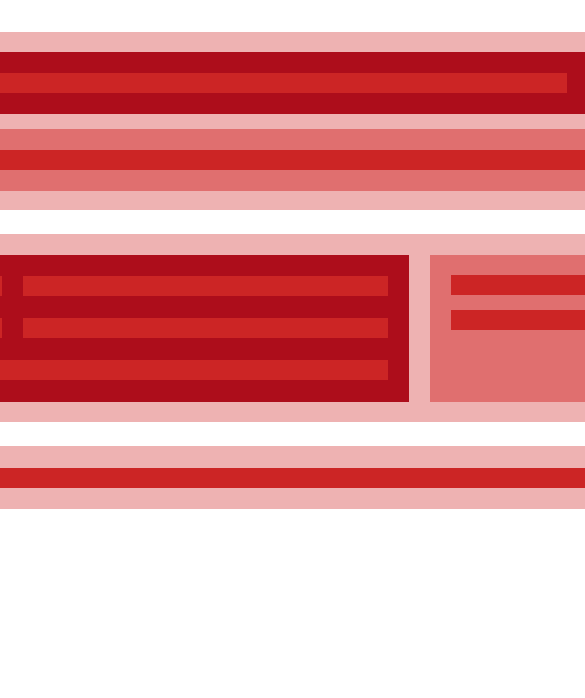
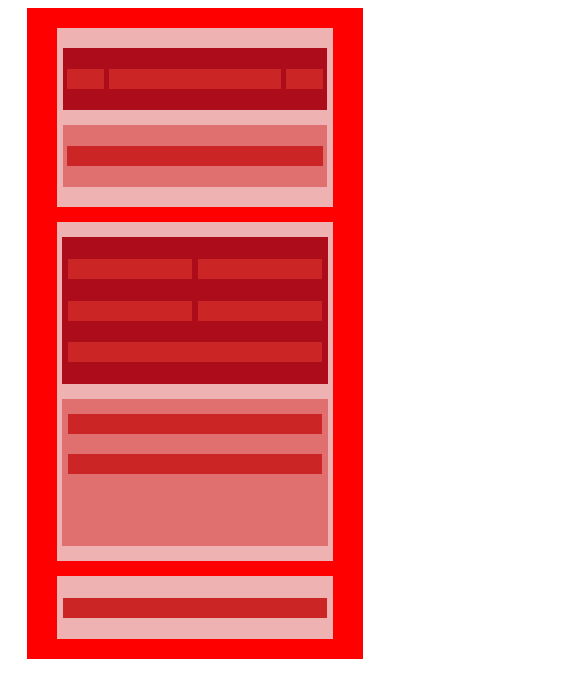
Before and after one commit to jdtb4/sprint1, a plain HTML site: page sprint1/nivel1/exercici2_index.html in a window 390 px wide. Shown: the top 698 px of the page, 585 px wide, since content can reach past the window. Drawn offline with Linux system fonts and the light colour scheme.

Commit message:
Sprint 1 Ejercicio 2 - Responsive

```diff
--- a/sprint1/nivel1/exercici2_style.css
+++ b/sprint1/nivel1/exercici2_style.css
@@ -3,16 +3,19 @@
     flex-direction: column;
     align-items: center;
     justify-content: space-evenly;
-    height: 525px;
+    height: 530px;
+    max-width: 90%;
+    margin: 0 auto;
+    background-color: red;
 }
 
 .first-block {
     display: flex;
     flex-direction: column;
     align-items: center;
-    justify-content: center;
-    width: 1200px;
-    gap: 15px;
+    justify-content: space-evenly;
+    max-width: 82%;
+    width: 82%;
     height: 178px;
     background-color: rgb(238, 178, 178);
 }
@@ -21,43 +24,37 @@
     display: flex;
     align-items: center;
     justify-content: space-evenly;
-    width: 1159px;
+    width: 96%;
     height: 62px;
     background-color: rgb(173, 13, 27);
 }
 
-.first-block-item1 {
+.first-block-item1,.first-block-item3 {
     display: flex;
-    width: 166px;
+    width: 14%;
     height: 20px;
     background-color: rgb(204, 37, 37);
 }
 
 .first-block-item2 {
     display: flex;
-    width: 744px;
+    width: 65%;
     height: 20px;
     background-color: rgb(204, 37, 37)
 }
 
-.first-block-item3 {
-    display: flex;
-    width: 166px;
-    height: 20px;
-    background-color: rgb(204, 37, 37);
-}
 .first-block-element2 {
     display: flex;
     align-items: center;
     justify-content: space-evenly;
-    width: 1159px;
+    width: 96%;
     height: 62px;
     background-color: rgb(224, 111, 111);
 }
 
 .first-block-item4 {
     display: flex;
-    width: 1117px;
+    width: 96.5%;
     height: 20px;
     background-color: rgb(204, 37, 37);
 }
@@ -66,7 +63,7 @@
     display: flex;
     align-items: center;
     justify-content: space-evenly;
-    width: 1200px;
+    width: 82%;
     height: 188px;
     background-color: rgb(238, 178, 178);
 }
@@ -75,7 +72,7 @@
     display: flex;
     flex-direction: column;
     justify-content: space-evenly;
-    width: 792px;
+    width: 65%;
     height: 147px;
     background-color: rgb(173, 13, 27);
 }
@@ -87,7 +84,7 @@
 }
 
 .second-block-item1,.second-block-item2 {
-    width: 365px;
+    width: 46.5%;
     height: 20px;
     background-color: rgb(204, 37, 37)
 }
@@ -99,14 +96,14 @@
 }
 
 .second-block-item3,.second-block-item4 {
-    width: 365px;
+    width: 46.5%;
     height: 20px;
     background-color: rgb(204, 37, 37)
 }
 
 .second-block-item5 {
     align-self: center;
-    width: 751px;
+    width: 95.5%;
     height: 20px;
     background-color: rgb(204, 37, 37);
 }
@@ -115,22 +112,22 @@
     display: flex;
     flex-direction: start;
     flex-direction: column;
-    gap: 15px;
+    gap: 20px;
     align-items: center;
-    width: 343px;
+    width: 28.5%;
     height: 147px;
     background-color: rgb(224, 111, 111);
 }
 
 .second-block-item6 {
     margin-top: 20px;
-    width: 302px;
+    width: 88%;
     height: 20px;
     background-color: rgb(204, 37, 37);
 }
 
 .second-block-item7 {
-    width: 302px;
+    width: 88%;
     height: 20px;
     background-color: rgb(204, 37, 37);
 }
@@ -139,14 +136,51 @@
     display: flex;
     align-items: center;
     justify-content:space-evenly;
-    width: 1200px;
+    width: 82%;
     height: 63px;
     background-color: rgb(238, 178, 178);
 }
 
 .third-block-element {
     display: flex;
-    width: 1159px;
+    width: 96%;
     height: 20px;
     background-color: rgb(204, 37, 37)
 }
+
+@media (max-width: 820px) {
+    .second-block {
+        flex-direction: column;
+        height: inherit;
+        margin-top: 15px;
+        margin-bottom: 15px;
+
+    }
+    .container,.first-block {
+        height: inherit;
+        padding-top: 20px;
+        padding-bottom: 20px;
+    }
+    .first-block-element2 {
+        margin-top: 15px;
+    }
+    .second-block {
+        padding-top: 15px;
+    }
+
+    .second-block-element {
+        width: 96.5%;
+    }
+    .second-block-element2 {
+        width: 96.5%;
+        margin-top: 15px;
+        margin-bottom: 15px;
+    }
+    .second-block-item6 {
+        width: 95.5%;
+        margin-top: 15px;
+    }
+    .second-block-item7 {
+        width: 95.5%;
+    }
+}
```
